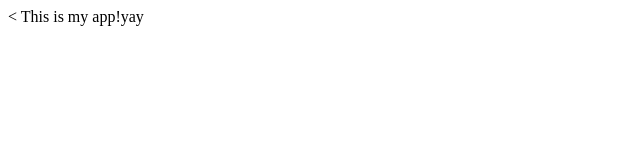
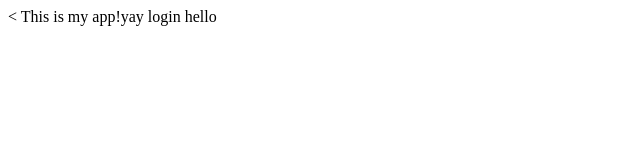
Before and after one commit to arushiprasad/myappsample, a plain HTML site: page index.html in a window 1280 px wide. Shown: the full height of the page, 0-640 px from the left. Drawn offline with Linux system fonts and the light colour scheme.

Commit message:
login for

```diff
--- /dev/null
+++ b/dir1/app1.js
@@ -0,0 +1 @@
+console.log("hello");
--- a/index.html
+++ b/index.html
@@ -6,5 +6,6 @@
   </head>
   <body>
     This is my app!yay
+    login hello
   </body>
 </html>
```
Also changed, not shown: login.html (added), 2 other files.
